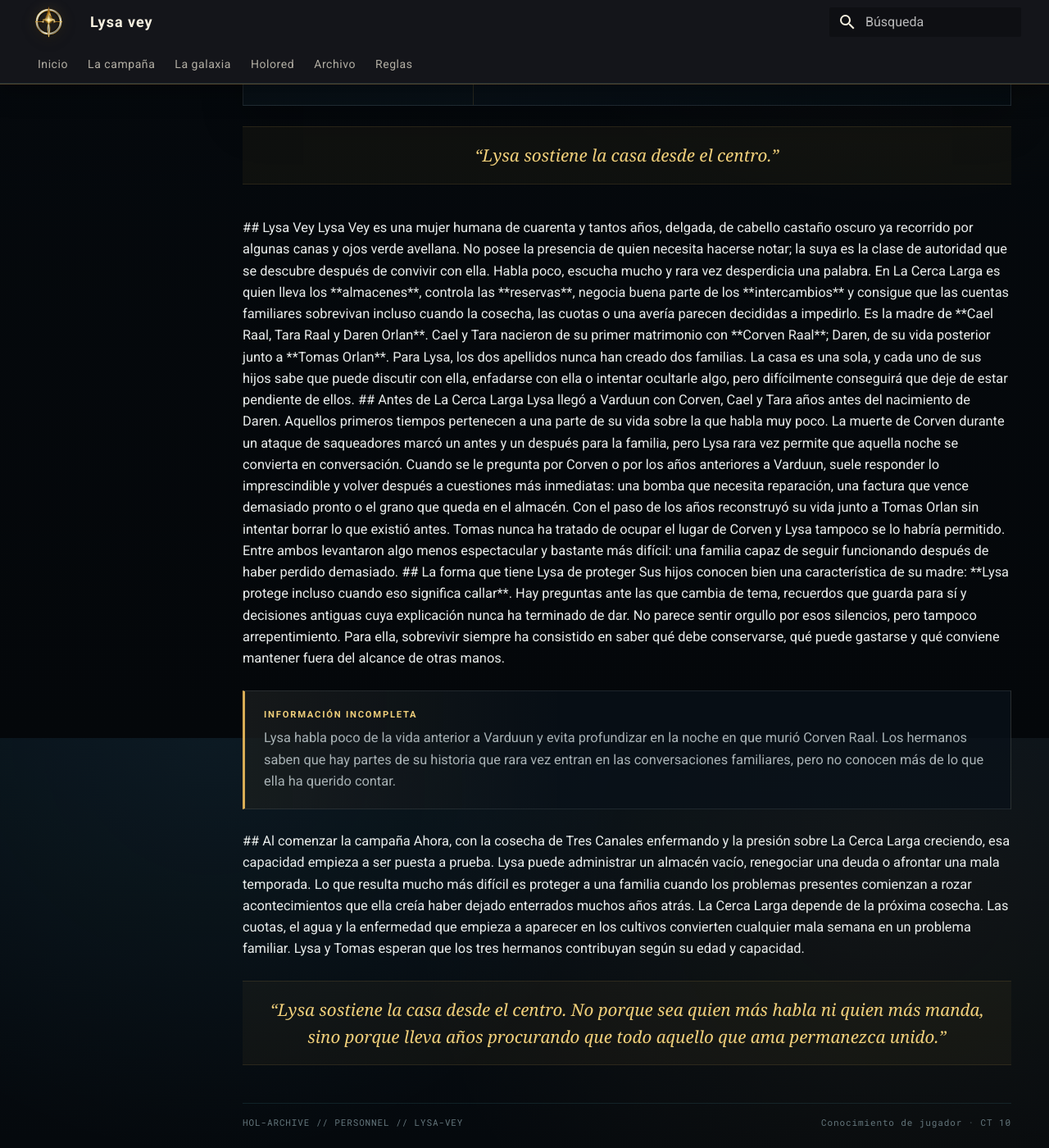
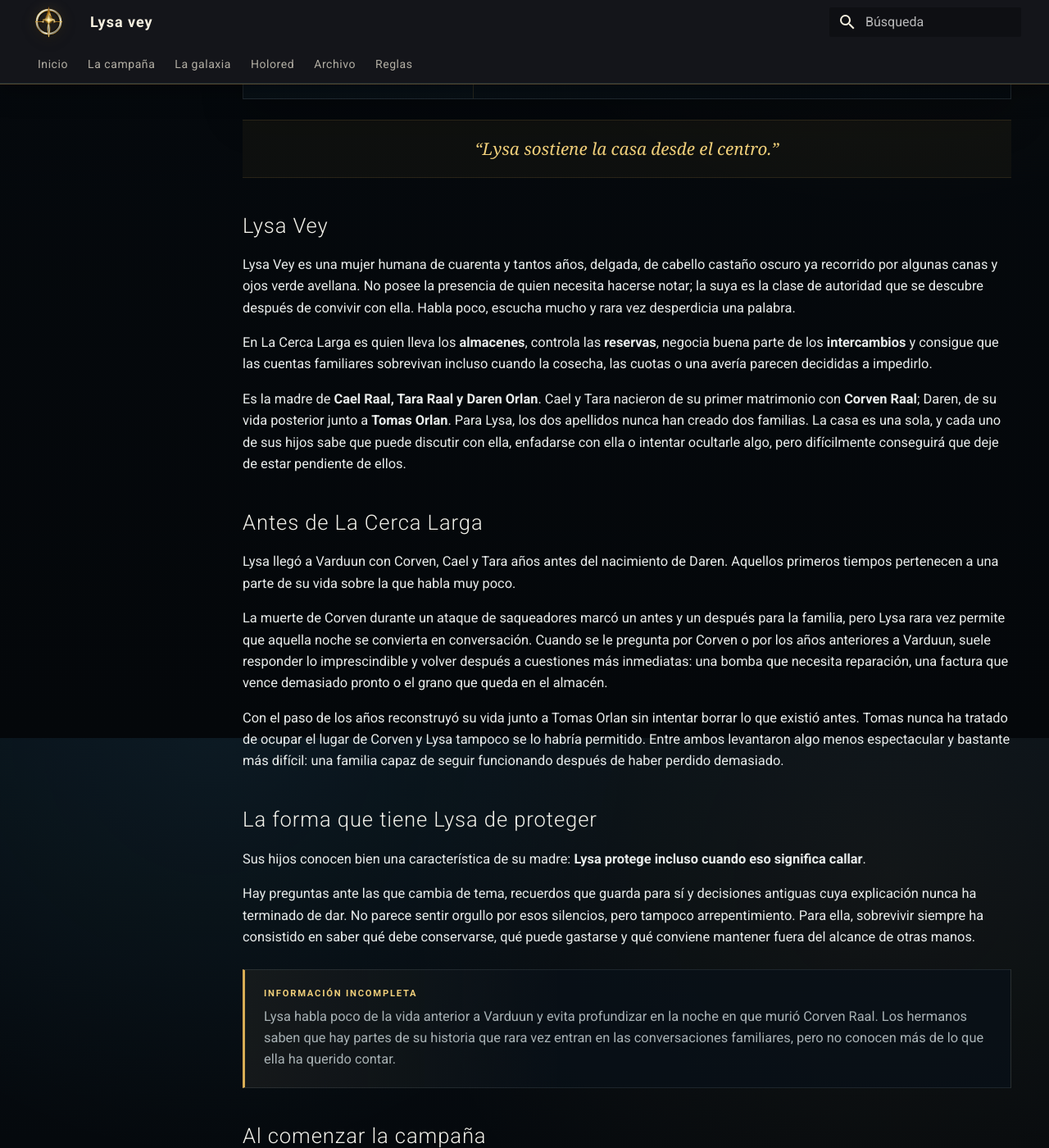
Before and after one commit to nethian/star-wars-storyteller-wiki, an MkDocs documentation site: the page built from docs/pnj/lysa-vey.md, in a window 1280 px wide and 1400 px high, scrolled down 500 px. Shown: the whole window at 82% size. Built offline with MkDocs 1.6.1 and Material for MkDocs 9.7.7, drawn with Linux system fonts in a browser that asks for light colours; some of the changed text lies outside the part shown.

Commit message:
Corrige el renderizado Markdown del expediente de Lysa

```diff
--- a/docs/pnj/lysa-vey.md
+++ b/docs/pnj/lysa-vey.md
@@ -3,9 +3,9 @@ hide:
   - toc
 ---
 
-<div class="sw-person-file sw-person-file--civilian">
+<div class="sw-person-file sw-person-file--civilian" markdown>
 
-<div class="sw-person-file__top">
+<div class="sw-person-file__top" markdown>
 
 <div class="sw-person-file__portrait sw-person-file__portrait--placeholder">
 <span>RETRATO PENDIENTE</span>
```
